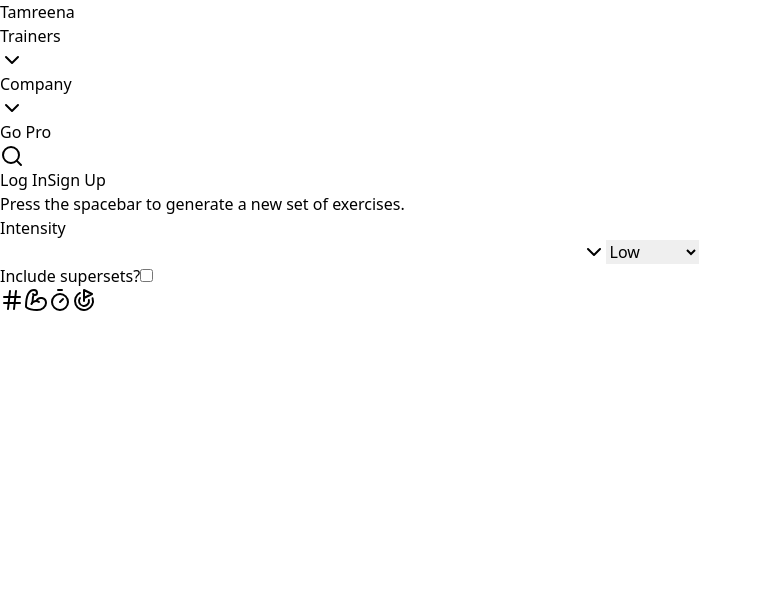
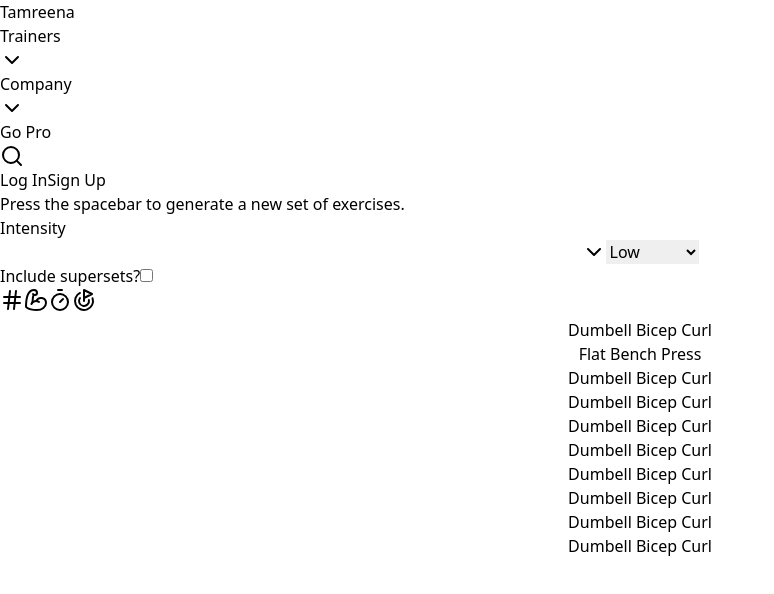
Before and after one commit to ammarsarhan/tamreena, a React (Vite) app: page /app in a window 1280 px wide. Shown: the top 594 px of the page, without its empty margins (0-774 px from the left). Built offline with nearby package versions, Linux system fonts and the light colour scheme.

Commit message:
Added Grid layout component

```diff
--- a/src/components/Filter.tsx
+++ b/src/components/Filter.tsx
@@ -32,7 +32,7 @@ export default function Filter () {
                         <input type="checkbox" name="supersets"/>
                     </div>
                 </div>
-                <div className="flex items-center gap-x-8 pl-6 border-l-[1px]">
+                <div className="flex items-center gap-x-4 pl-6 border-l-[1px]">
                     <FilterButton>
                         <Hash className="w-5 h-5"/>
                     </FilterButton>
--- /dev/null
+++ b/src/components/Grid.tsx
@@ -0,0 +1,28 @@
+interface GridCardProps {
+    name: string
+}
+
+export function GridCard ({name} : GridCardProps) {
+    return (
+        <div className="flex-center border-r-[1px] border-b-[1px] border-dotted">
+            <span>{name}</span>
+        </div>
+    )
+}
+
+export default function Grid () {
+    return (
+        <div className="h-full grid grid-cols-2 grid-rows-5">
+            <GridCard name="Dumbell Bicep Curl"/>
+            <GridCard name="Flat Bench Press"/>
+            <GridCard name="Dumbell Bicep Curl"/>
+            <GridCard name="Dumbell Bicep Curl"/>
+            <GridCard name="Dumbell Bicep Curl"/>
+            <GridCard name="Dumbell Bicep Curl"/>
+            <GridCard name="Dumbell Bicep Curl"/>
+            <GridCard name="Dumbell Bicep Curl"/>
+            <GridCard name="Dumbell Bicep Curl"/>
+            <GridCard name="Dumbell Bicep Curl"/>
+        </div>
+    )
+}
--- a/src/main.tsx
+++ b/src/main.tsx
@@ -1,16 +1,18 @@
+import App from './views/App.tsx';
+import { BrowserRouter, Routes, Route } from "react-router";
 import ReactDOM from "react-dom/client";
-import { BrowserRouter, Routes, Route } from "react-router";
-import App from './views/App.tsx';
+import Navigation from "./components/Navigation.tsx";
 import './assets/styles/index.css';
-import Navigation from "./components/Navigation.tsx";
 
 const root = document.getElementById("root");
 
 ReactDOM.createRoot(root!).render(
   <BrowserRouter>
-    <Navigation/>
-    <Routes>
-      <Route path="/app" element={<App/>} />
-    </Routes>
+    <div className="flex flex-col h-screen">
+      <Navigation/>
+      <Routes>
+        <Route path="/app" element={<App/>} />
+      </Routes>
+    </div>
   </BrowserRouter>
 );
--- a/src/views/App.tsx
+++ b/src/views/App.tsx
@@ -1,9 +1,11 @@
 import Filter from "../components/Filter"
+import Grid from "../components/Grid"
 
 export default function App() {
   return (
     <>
       <Filter/>
+      <Grid/>
     </>
   )
 }
```
